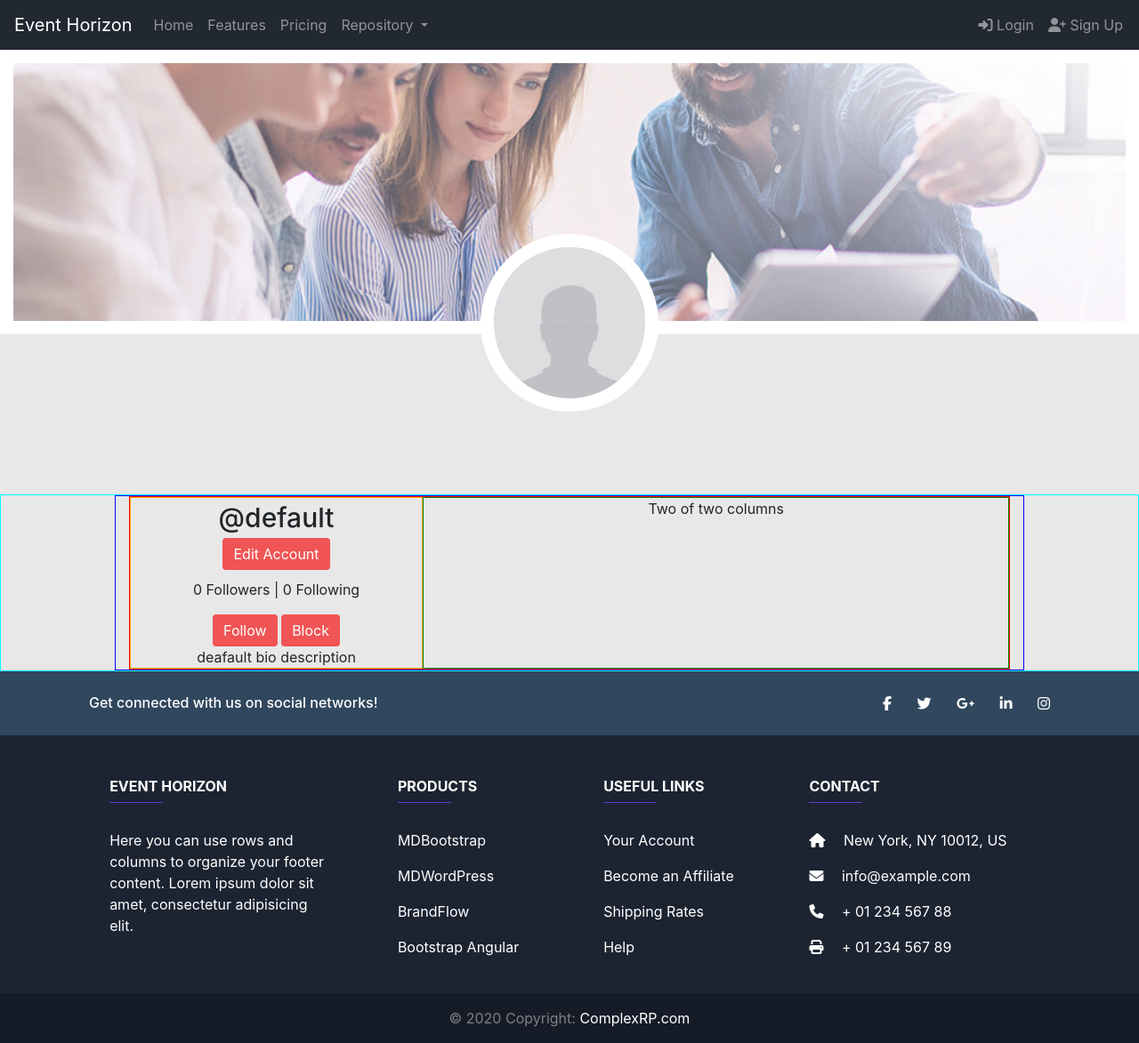
After one commit to scotth0828/ComplexRP_Site, a PHP site: page /profile.php in a window 1280 px wide. The commit adds this page. Shown: the whole page at 89% size. Run offline with PHP 8.4, Linux system fonts and the light colour scheme; some libraries are stand-ins or nearby versions.

Commit message:
start of profile

```diff
--- a/classes/cookies.php
+++ b/classes/cookies.php
@@ -30,14 +30,14 @@ class cookies {
 
 	public function removeCookie($name) {
 		if ($this->isValid($name)) {
-			setcookie($name, "", time() - $this->TIME_HOUR);
+			setcookie($name, "", time() - $this->TIME_HOUR, "/");
 			return true;
 		}
 		return false;
 	}
 
 	public function isCookieEnabled() {
-		setCookie("test_cookie", "test", $this->TIME_HOUR);
+		setCookie("test_cookie", "test", $this->TIME_HOUR, "/");
 		if(count($_COOKIE) > 0) {
 			return true;
 		}
--- a/css/main.css
+++ b/css/main.css
@@ -205,3 +205,15 @@ border-radius: 0px 10px 10px 0px;
 .btn-primary:hover {
 	background-color: #ba5454 !important;
 }
+
+.rememberme {
+
+}
+
+.remembermeinput {
+
+}
+
+.remembermelabel {
+	color: white;
+}
--- /dev/null
+++ b/css/profile.css
@@ -0,0 +1,97 @@
+
+
+.profilebanner {
+	background-image: url('../images/banner.jpg');
+	border: 10px solid white;
+		--border: 1px hidden white;
+	padding: 80px;
+
+	height: 20em;
+	background-position: center;
+	background-repeat: no-repeat;
+	background-size: cover;
+	position: relative;
+
+}
+
+.profileavatar {
+	position: absolute;
+	border: 15px solid white;
+	width: 150px;
+	height: 150px;
+	border-radius: 50%;
+	bottom: -25%;
+	--left: 35%;
+	left: 0;
+	right: 0;
+	margin-left: auto;
+	margin-right: auto;
+	--background-color: gray;
+
+}
+
+.profileavatar img {
+	background-size: cover;
+	width: 100%;
+	height: 100%;
+	border-radius: 50%;
+
+}
+
+.profileavatar img.resize {
+
+}
+
+@media (min-width: 992px) {
+	.profilebanner {
+		border: 15px solid white;
+	}
+
+	.profileavatar {
+		left: 0;
+		right: 0;
+		margin-left: auto;
+		margin-right: auto;
+		width: 200px;
+		height: 200px;
+		bottom: -35%;
+	}
+}
+
+.profilecontent {
+	border: 1px solid cyan;
+}
+
+.profilecontent .container {
+	border: 1px solid blue;
+	max-width: 80%;
+}
+
+.profilecontent .container .row{
+	border: 1px solid red;
+}
+
+.profilecontent .container .col-md-4 {
+	border: 1px solid orange;
+	text-align: center;
+}
+
+.profilecontent .container .col-md-8 {
+	border: 1px solid green;
+	text-align: center;
+}
+
+.profilecontent .tag {
+	font-size: 30px;
+	font-weight: 500;
+}
+
+.followblock form{
+	display: inline-block;
+
+}
+
+.followfollowingcount p{
+	padding-top:10px;
+	display: inline-block;
+}
--- a/header.php
+++ b/header.php
@@ -1,6 +1,7 @@
 <?php
 require 'classes/account.php';
 $acc = new account();
+$cookie = new cookies();
 ?>
 <!DOCTYPE html>
 	<html>
@@ -18,6 +19,7 @@ $acc = new account();
 		<script src="https://ajax.googleapis.com/ajax/libs/jquery/3.4.1/jquery.min.js"></script>
 
 		<link rel="stylesheet" type="text/css" href="css/main.css">
+		<link rel="stylesheet" type="text/css" href="css/profile.css">
 
 		<script>
 			var p = $(location).attr('pathname').split('/');
--- a/nav.php
+++ b/nav.php
@@ -33,7 +33,7 @@
         <?php
       } else {
       ?>
-        <li class="nav-item"><a class="nav-link" href="#"><i class="fas fa-user-alt"></i> Profile</a></li>
+        <li class="nav-item"><a class="nav-link" href="profile.php"><i class="fas fa-user-alt"></i> Profile</a></li>
         <li class="nav-item"><a class="nav-link" href="signout.php"><i class="fas fa-door-open"></i>
 
  Sign Out</a></li>
--- /dev/null
+++ b/profile.php
@@ -0,0 +1,62 @@
+<?php include('header.php');
+
+$id = $acc->getID();
+$avatar = 'images/default_avatar.jpg'; // default avatar
+$tag = '@default';
+$bio = 'deafault bio description';
+
+if ($id != 0) {
+	$tag = '@'.$acc->getUsername($id);
+	$filePath = 'avatars/'.$id.'.jpg';
+	if (file_exists($filePath)) $avatar = $filePath;
+}
+
+?>
+
+<style>.content { padding: 0px; }</style>
+
+<!-- CONTENT -->
+
+<div class="content">
+
+<div class="profilebanner">
+	<div class="profileavatar">
+		<img src="<?php echo $avatar; ?>"></div>
+	</div>
+</div>
+
+<div class="profilecontent">
+<div class="container">
+  <div class="row">
+    <div class="col-md-4">
+      <div class="tag"><?php echo $tag; ?></div>
+      <form action="editprofile.php" method="POST">
+      	<button class="btn btn-primary editprofile">Edit Account</button>
+      </form>
+      <div class="followfollowingcount">
+      	<p>0 Followers</p>
+      	<p> | </p>
+      	<p>0 Following</p>
+      </div>
+      <div class="followblock">
+      	<form action="#" method="POST">
+      	<button class="btn btn-primary followbtn">Follow</button>
+      	</form>
+      	<form action="#" method="POST">
+      	<button class="btn btn-primary blockbtn">Block</button>
+      	</form>
+      </div>
+      <div class="bio"><?php echo $bio; ?></div>
+    </div>
+    <div class="col-md-8">
+      Two of two columns
+    </div>
+  </div>
+</div>
+</div>
+
+</div>
+
+<!-- -->
+
+<?php include('footer.php'); ?>
```
Also changed, not shown: avatarupload.php (added, +38 -0 lines), editprofile.php (added, +22 -0 lines), login.php (+13 -1 lines), loginaccount.php (+15 -4 lines), avatars/1.jpg (added), images/default_avatar.jpg (added).
